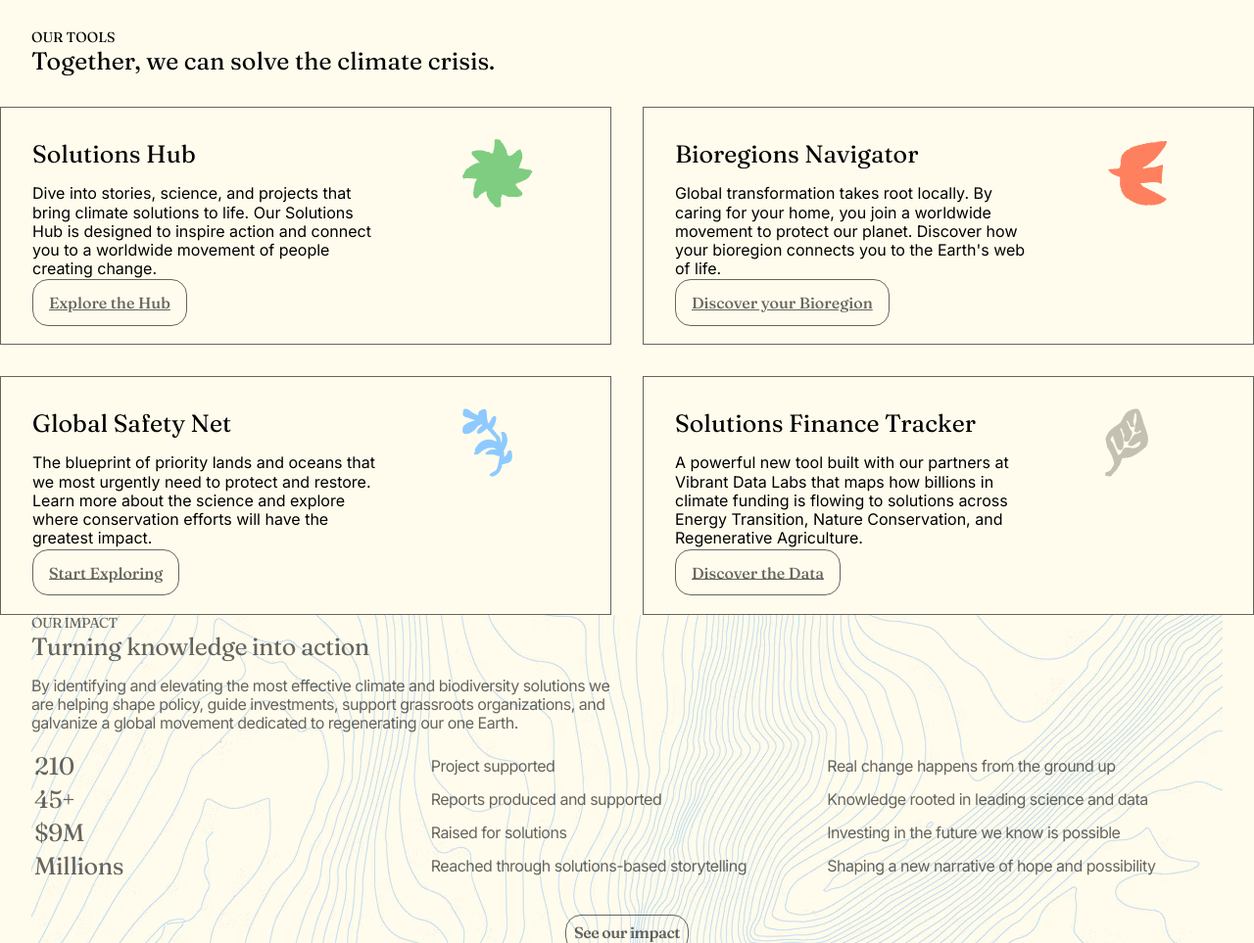
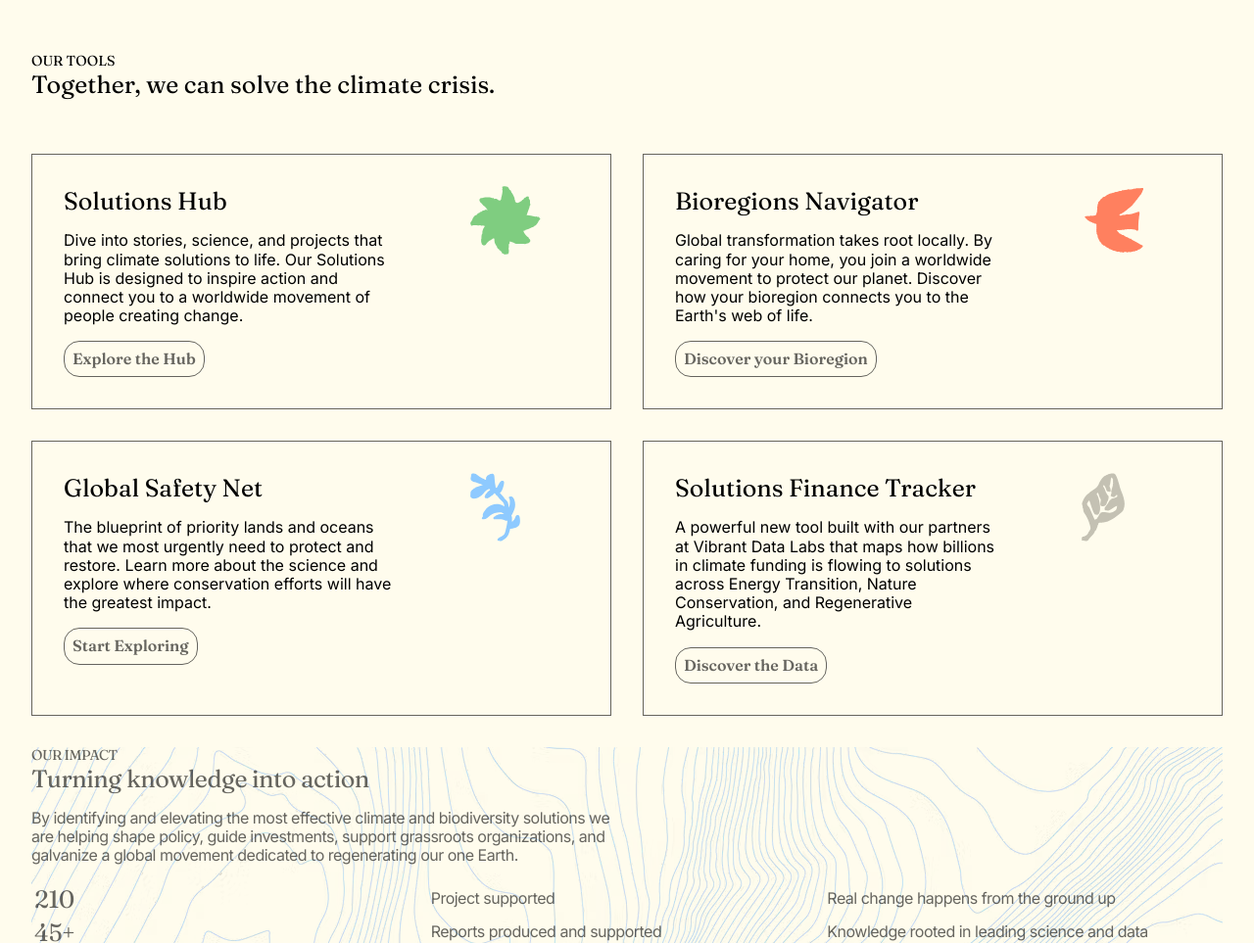
Before and after one commit to ldongdesigner/casestudy-one-earth, a plain HTML site: page index.html in a window 1280 px wide. Shown: the part 1784-2747 px from the top of the page at 98% size. Drawn offline with Linux system fonts and the light colour scheme.

Commit message:
Modify the Tools section

```diff
--- a/css/main.css
+++ b/css/main.css
@@ -199,24 +199,14 @@ img {
   display: grid;
   grid-template-columns: 1fr 1fr;
   padding: 2rem;
-}
-.card--button {
-  color: var(--dark-gray);
-  border: 1px solid var(--dark-gray);
-  border-radius: 1rem;
-  padding: 0.8rem 1rem;
-
-}
-.card--button a {
-  color: var(--dark-gray);
-  text-decoration: none;
-  font-size: 1.2rem;
+  margin: 1.5rem 0;
 }
 .card--tools {
   display: grid;
   grid-template-columns: repeat(2, 1fr);
   column-gap: 2rem;
   row-gap: 2rem;
+  padding: 0 2rem 2rem 2rem;
 }
 .tool {
   display: grid;
@@ -224,6 +214,19 @@ img {
   border: 1px solid var(--dark-gray);
   padding: 2rem;
   column-gap: 5rem;
+}
+.card--button {
+  display: block;
+  width: fit-content;
+  padding: 0.5rem;
+  margin: 0;
+  border: 1px solid var(--dark-gray);
+  border-radius: 1rem;
+  text-decoration: none;
+  background: transparent;
+  color: var(--dark-gray);
+  font-size: 1rem;
+  font-weight: 600;
 }
 
 /** This is the Impact section **/
```
